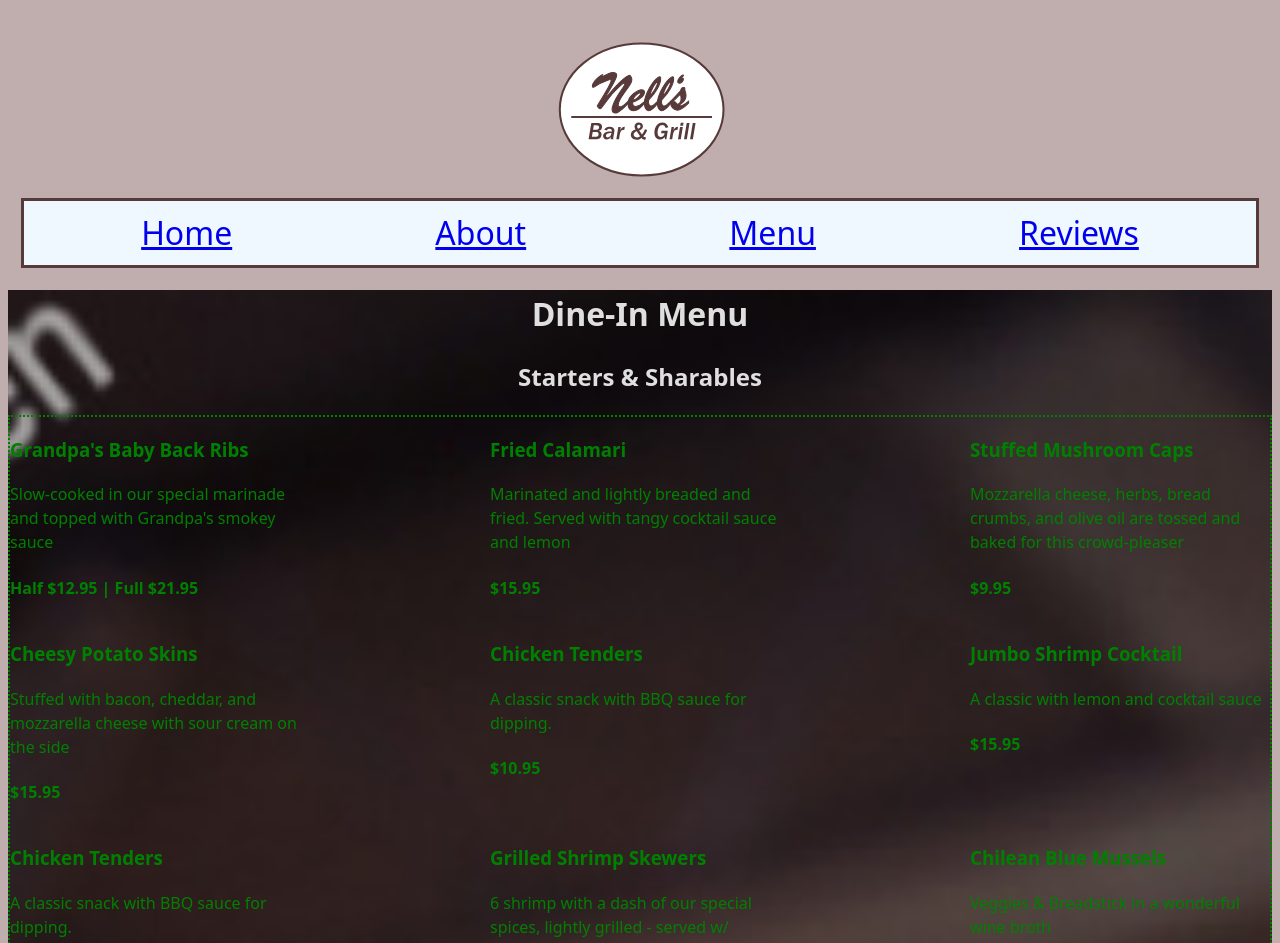
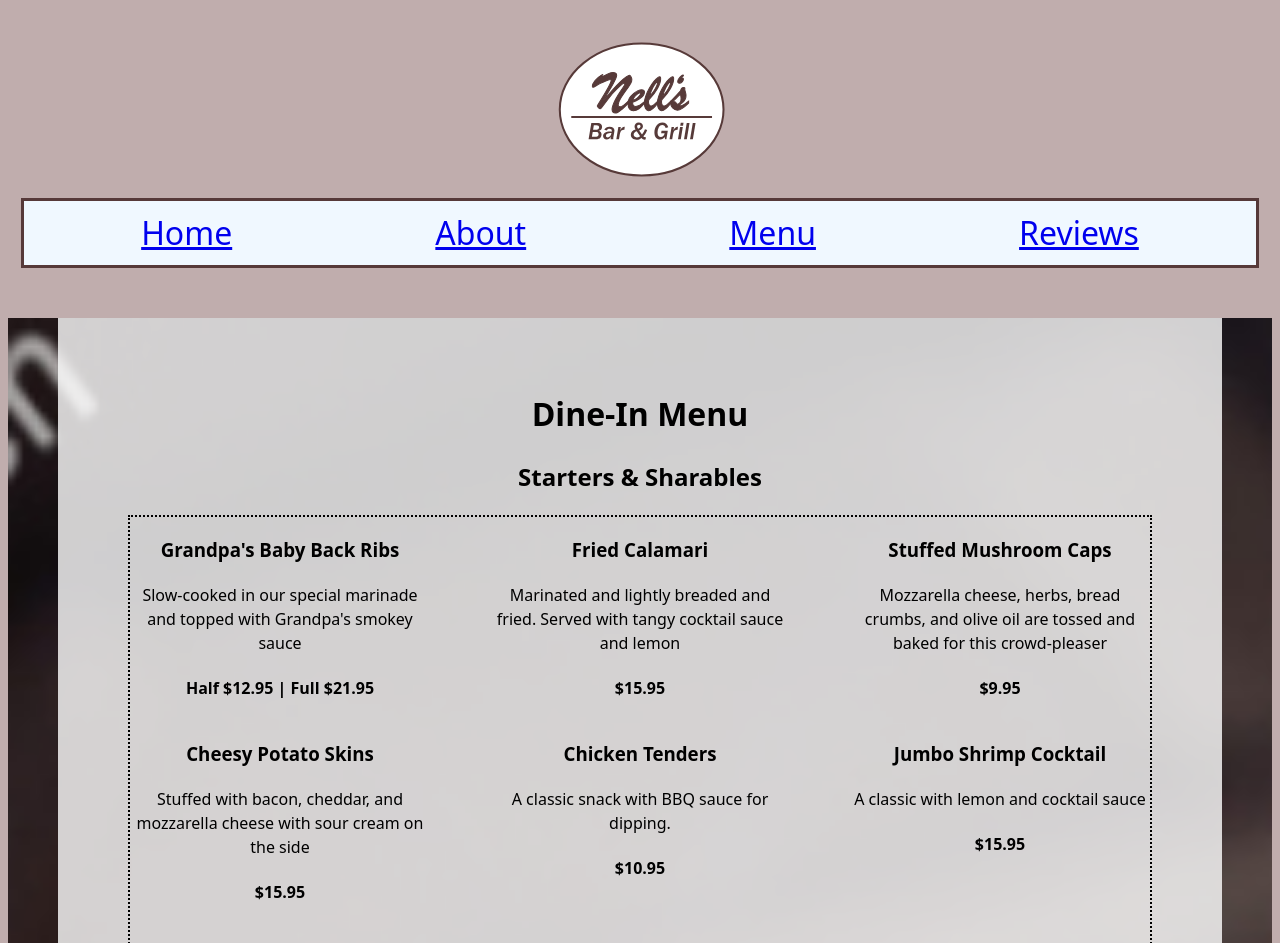
Before and after one commit to ChazSam/Nell-s, a React (Vite) app in the folder nell-s/: page /menu in a window 1280 px wide. Shown: the top 943 px of the page. Built offline with nearby package versions, Linux system fonts and the light colour scheme.

Commit message:
centered menu and white background

```diff
--- a/nell-s/src/App.css
+++ b/nell-s/src/App.css
@@ -1,6 +1,6 @@
-.nells-logo{
+.nells-logo {
   display: block;
-    margin: 20px auto 0 ;
+  margin: 20px auto 0;
   width: 200px;
 }
 
@@ -25,16 +25,27 @@
   min-height: calc(100vh - 80px);
 }
 
-.menu-items{
+.menu-items {
+    margin: 20px;
   display: grid;
   grid-template-columns: 300px 300px 300px;
   align-items: start;
   justify-content: space-between;
   border: 2px dotted;
-    color:green;
-
 }
 
-.menu-page h1, h2{
+.menu-page {
+    margin: 50px;
+    margin-top: 50px;
+    padding: 50px;
+  color: black;
+  background-color: rgba(255, 255, 255, 0.8);
+}
+
+h1,
+h2,
+h3,
+h4,
+p {
   text-align: center;
 }
```
Lines whose indentation alone changed are shown as unchanged.
